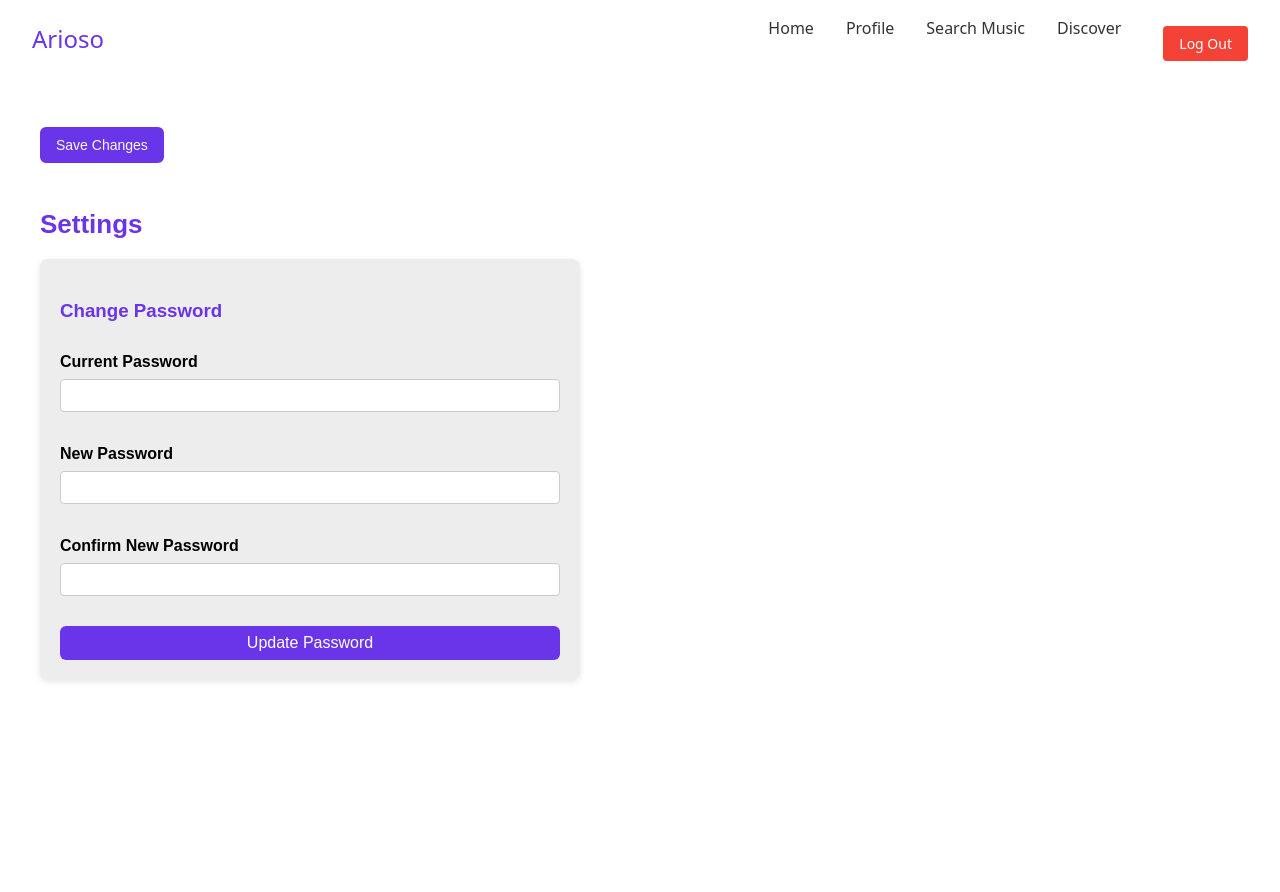
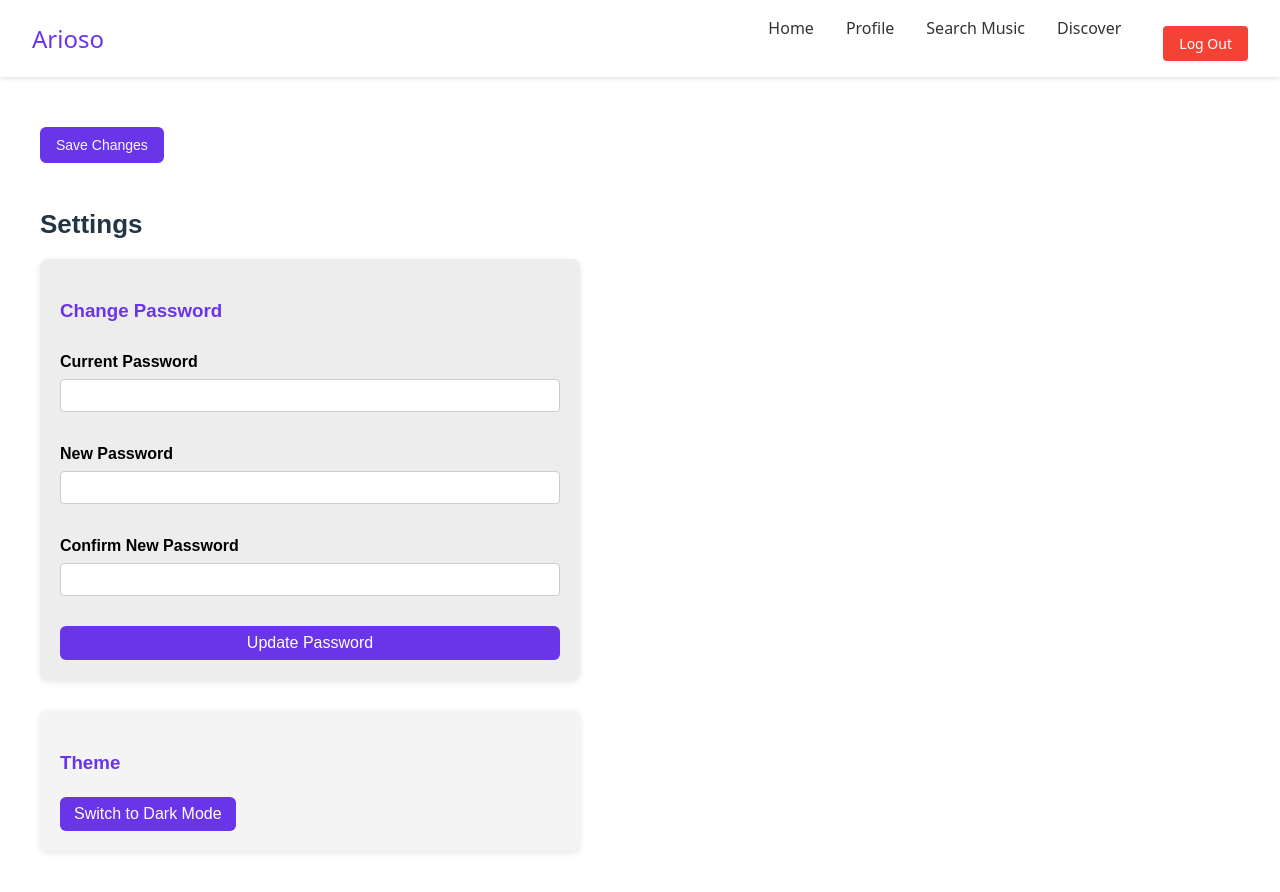
Before and after one commit to arioso-collective/arioso_music_social, a React (Vite) app in the folder frontend/: page /settings in a window 1280 px wide. Shown: the top 892 px of the page. Before the commit the page ends 800 px from the top, so only its background shows below. Built offline with nearby package versions, Linux system fonts and the light colour scheme; no server answers; sample sign-in values are in the browser's storage.

Commit message:
SCRUM-138 ThemeToggle components
Edited SettingsPage to include ThemeToggle option and edited global.css so the theme can be for the whole webpage

```diff
--- a/frontend/src/pages/SettingsPage.css
+++ b/frontend/src/pages/SettingsPage.css
@@ -1,11 +1,13 @@
 .settings-page {
     padding: 40px;
     font-family: Arial, sans-serif;
-    background-color: white;
+    background-color: var(--bg-color);
+    color: var(--text-color);
   }
 
   .settings-page h2 {
-    color: rgb(106, 52, 232);
+    background: var(--card-bg);
+    color: var(--text-color);
   }
   .back-button {
     background-color: rgb(106, 52, 232);
--- a/frontend/src/pages/SettingsPage.jsx
+++ b/frontend/src/pages/SettingsPage.jsx
@@ -2,6 +2,7 @@ import React from "react";
 import { useNavigate } from "react-router-dom";
 import "./SettingsPage.css";
 import ChangePassword from "../components/Settings/ChangePassword";
+import ThemeToggle from "../components/Settings/ThemeToggle";
 
 const SettingsPage = () => {
     const navigate = useNavigate();
@@ -15,6 +16,7 @@ const SettingsPage = () => {
       </button>
       <h2>Settings</h2>
       <ChangePassword />
+      <ThemeToggle />
     </div>
   );
 };
--- a/frontend/src/styles/global.css
+++ b/frontend/src/styles/global.css
@@ -1,6 +1,22 @@
+:root {
+  --bg-color: #ffffff;
+  --text-color: #000000;
+  --primary-color: rgb(106, 52, 232);
+  --card-bg: #f4f4f4;
+}
+
+[data-theme="dark"] {
+  --bg-color: #121212;
+  --text-color: #eaeaea;
+  --primary-color: rgb(106, 52, 232); /* You can keep this consistent */
+  --card-bg: #1e1e1e;
+}
+
 body {
-    font-family: Arial, sans-serif;
-    background-color: #f4f4f4;
-    margin: 0;
-    padding: 0;
-  }
+  background-color: var(--bg-color);
+  color: var(--text-color);
+  transition: background 0.3s ease, color 0.3s ease;
+  font-family: Arial, sans-serif;
+  margin: 0;
+  padding: 0;
+}
```
